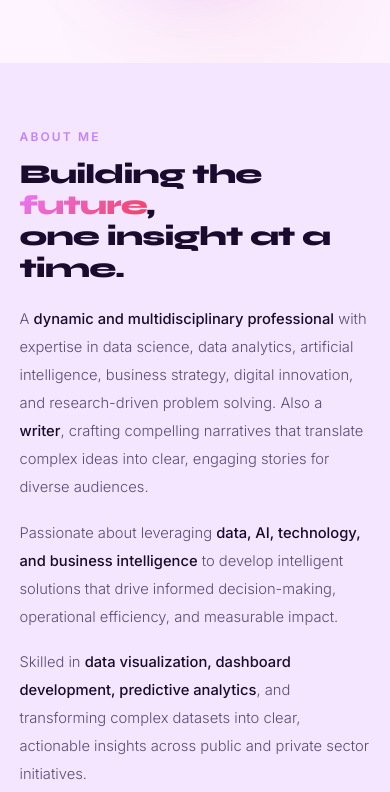
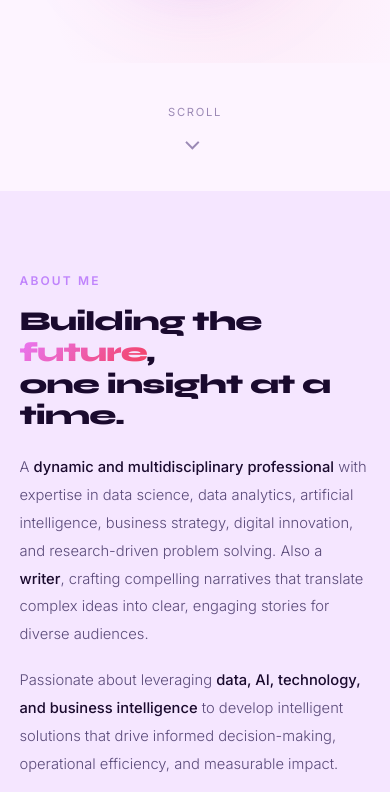
Before and after one commit to Omaa-analyst/mmesoma-portfolio, a website built with Vite: page index.html in a window 390 px wide. Shown: the part 859-1651 px from the top of the page. Built offline with nearby package versions, Linux system fonts and the light colour scheme.

Commit message:
Add scroll indicator before About, fix section spacing

```diff
--- a/index.html
+++ b/index.html
@@ -150,6 +150,11 @@
 
 </section>
 
+<!-- Scroll indicator -->
+<div class="scroll-hint">
+  <span>Scroll</span>
+  <div class="arr"></div>
+</div>
 
 <!-- ═══════════════════════════════════════
      ABOUT
--- a/src/styles.css
+++ b/src/styles.css
@@ -408,7 +408,31 @@ nav {
  }
 
 /* ── 6. SECTION UTILITIES ───────────────────────────── */
-section { padding: 6rem 6vw; }
+section { padding: 7rem 6vw; }
+
+/* Scroll indicator between hero and about */
+.scroll-hint {
+  background: var(--bg);
+  text-align: center;
+  padding: 2.5rem 0;
+  font-size: 0.7rem;
+  letter-spacing: 0.15em;
+  text-transform: uppercase;
+  color: var(--muted2);
+}
+
+.scroll-hint span { display: block; margin-bottom: 10px; }
+
+.arr {
+  display: inline-block;
+  width: 10px; height: 10px;
+  border-right: 2px solid var(--muted2);
+  border-bottom: 2px solid var(--muted2);
+  transform: rotate(45deg);
+  animation: bob 0.9s infinite alternate;
+}
+
+@keyframes bob { to { transform: rotate(45deg) translateY(5px); } }
 
 .sec-eye {
   font-size: 0.75rem;
@@ -416,7 +440,7 @@ section { padding: 6rem 6vw; }
   color: var(--purple);
   text-transform: uppercase;
   font-weight: 600;
-  margin-bottom: 0.7rem;
+  margin-bottom: 0.9rem;
   text-align: center;
 }
 
@@ -428,7 +452,7 @@ section { padding: 6rem 6vw; }
   letter-spacing: -0.03em;
   text-align: center;
   color: var(--text);
-  margin-bottom: 0.9rem;
+  margin-bottom: 1.2rem;
 }
 
 .sec-title .hi {
@@ -442,7 +466,7 @@ section { padding: 6rem 6vw; }
   color: var(--muted);
   text-align: center;
   max-width: 500px;
-  margin: 0 auto 3.5rem;
+  margin: 0 auto 4rem;
   font-weight: 300;
   font-size: 0.92rem;
 }
@@ -1273,10 +1297,12 @@ body { max-width: 100%; }
 /* ── TABLET: 768px – 1024px ──────────────────────────── */
 @media (max-width: 1024px) {
 
+  /* Global spacing */
+  section { padding: 6rem 5vw; }
+
   /* NAV */
   .nav-links { display: none; }
   .hamburger { display: flex; }
-
   /* HERO — two-col but tighter */
   .hero {
     grid-template-columns: 1fr 320px;
@@ -1326,7 +1352,7 @@ body { max-width: 100%; }
 @media (max-width: 767px) {
 
   /* Global spacing */
-  section { padding: 4rem 5vw; }
+  section { padding: 5rem 5vw; }
 
   /* NAV */
   nav { padding: 0.9rem 5vw; }
```
